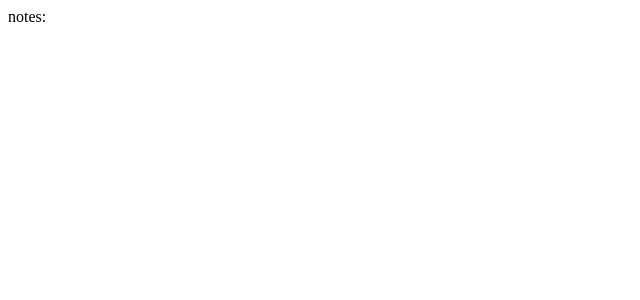
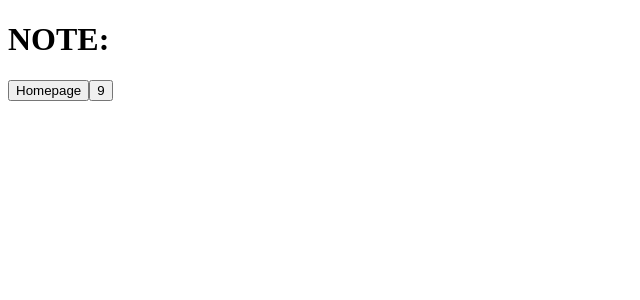
Before and after one commit to Tolu0jo/Note-app, a Next.js app: page /notes in a window 1280 px wide. Shown: the top 300 px of the page, without its empty margins (0-640 px from the left). Built offline with nearby package versions, Linux system fonts and the light colour scheme.

Commit message:
routing and navigation

```diff
--- a/pages/index.jsx
+++ /dev/null
@@ -1,5 +0,0 @@
- import React from "react";
-
- const Page =()=><>Index</>
-
- export default Page
--- a/pages/notes/[...params]/index.jsx
+++ /dev/null
@@ -1,12 +0,0 @@
-import React from 'react'
-import { useRouter } from 'next/router'
-const page = () => {
-  const router = useRouter()
-  const {params}=router.query
- console.log(params)
-  return (
-    <div>notes:{params}</div>
-  )
-}
-
-export default page
--- /dev/null
+++ b/src/pages/notes/[...params]/index.jsx
@@ -0,0 +1,22 @@
+import React from 'react'
+import { useRouter } from 'next/router'
+const page = () => {
+  const router = useRouter()
+  const {params}=router.query
+
+  return (
+    <div>
+      <h1>
+        NOTE:{params}
+      </h1>
+      <button onClick ={e=>router.push("/")}>
+        Homepage
+      </button>
+      <button onClick ={e=>router.push("/notes/[...params]",`/notes/${9}`)}>
+   9
+      </button>
+    </div>
+  )
+}
+
+export default page
```
Also changed, not shown: pages/notes/index.jsx (deleted, +0 -10 lines), src/pages/index.jsx (added, +13 -0 lines), src/pages/notes/index.jsx (added, +24 -0 lines).
